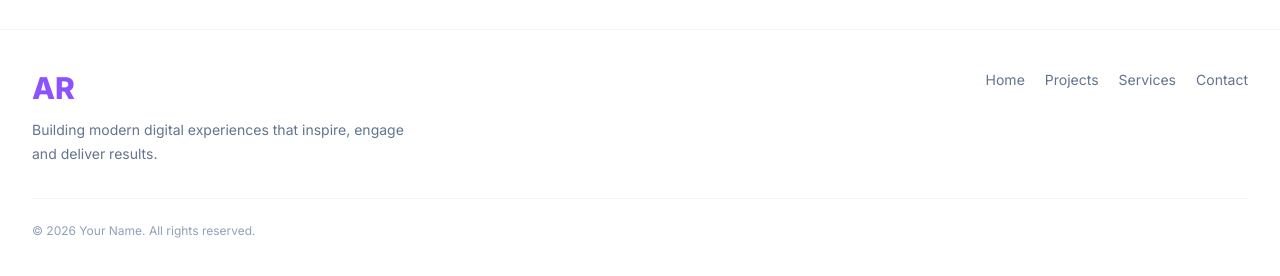
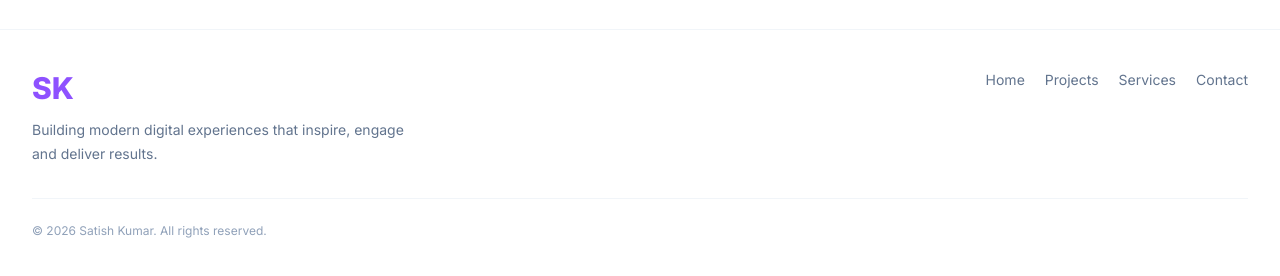
Before and after one commit to dev-satish-kr/my_portfolio, a React (Vite) app: page / in a window 1280 px wide. Shown: the part 3336-3612 px from the top of the page. Built offline with nearby package versions, Linux system fonts and the light colour scheme.

Commit message:
footer updated

```diff
--- a/src/components/Footer.jsx
+++ b/src/components/Footer.jsx
@@ -5,7 +5,7 @@ export default function Footer() {
 
         <div>
           <div className="text-3xl font-black text-violet-500">
-            AR
+            SK
           </div>
 
           <p className="mt-3 max-w-sm text-sm leading-6 text-slate-500">
@@ -23,7 +23,7 @@ export default function Footer() {
       </div>
 
       <div className="mx-auto mt-8 max-w-7xl border-t border-slate-100 pt-6 text-xs text-slate-400">
-        © 2026 Your Name. All rights reserved.
+        © 2026 Satish Kumar. All rights reserved.
       </div>
     </footer>
   );
```
